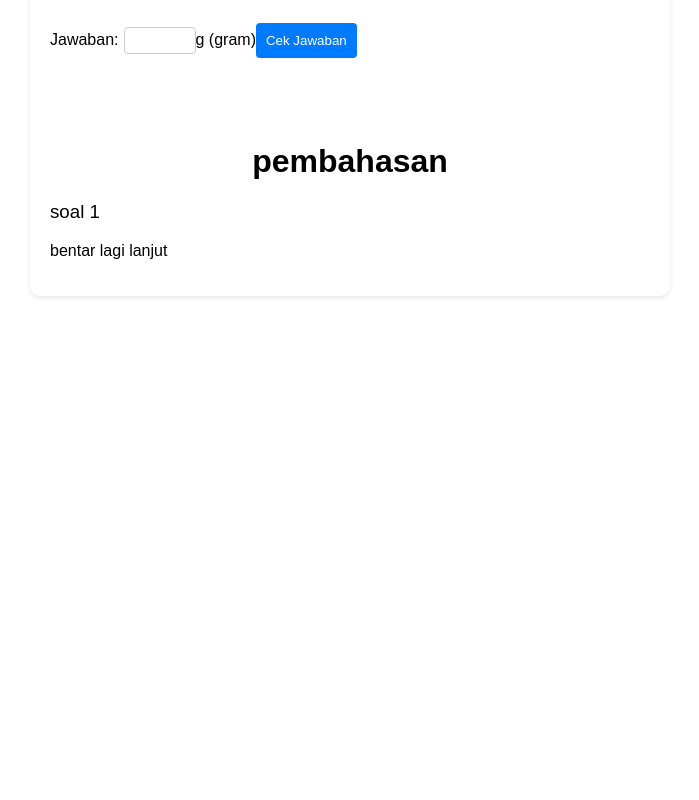
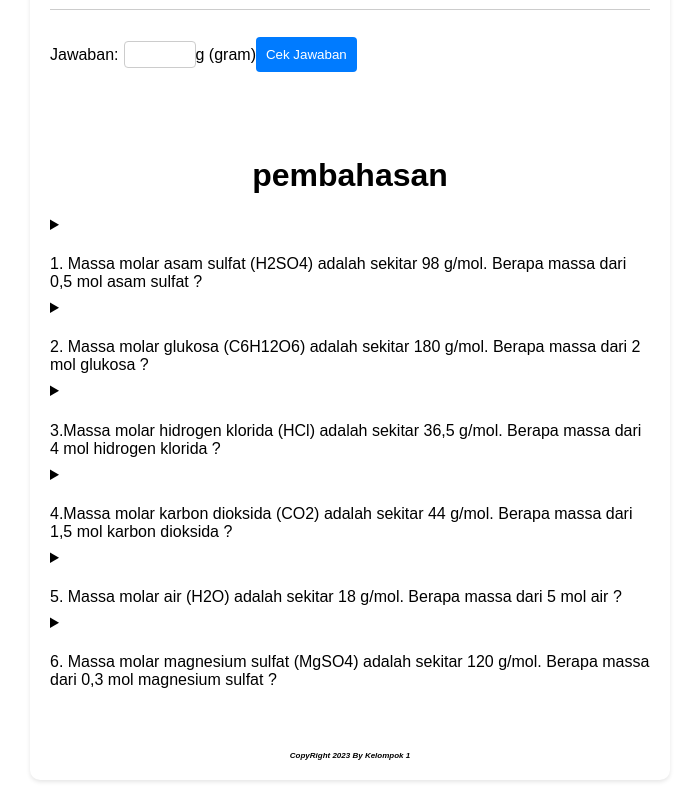
Before and after one commit to GRINFIZOR/gamekimia, a plain HTML site: page index.html in a window 1280 px wide. Shown: the part 394-1194 px from the top of the page, without its empty margins (290-989 px from the left). Before the commit the page ends 800 px from the top, so only its background shows below. Drawn offline with nearby package versions, Linux system fonts and the light colour scheme.

Commit message:
membuat readmore

```diff
--- a/index.html
+++ b/index.html
@@ -4,6 +4,7 @@
     <title>Permainan Konsep Mol dan Stoikiometri</title>
     <link rel="icon" href="background/favicon.ico" type="icon" />
     <link rel="stylesheet" type="text/css" href="style.css" />
+    <script src="https://cdnjs.cloudflare.com/ajax/libs/jquery/2.1.3/jquery.min.js"></script>
   </head>
   <body>
     <div class="container">
@@ -25,9 +26,33 @@
         <h1>pembahasan</h1>
       </div>
       <div class="soal">
-        <h3>soal 1</h3>
-        <p>bentar lagi lanjut</p>
+        <details>
+          <summary><h4>1. Massa molar asam sulfat (H2SO4) adalah sekitar 98 g/mol. Berapa massa dari 0,5 mol asam sulfat ?</h4></summary>
+          <div>JAWABANNYA: 0,5 mol x 98 g/mol = 49 g Jadi, massa dari 0,5 mol asam sulfat adalah 49 gram.</div>
+        </details>
+        <details>
+          <summary><h4>2. Massa molar glukosa (C6H12O6) adalah sekitar 180 g/mol. Berapa massa dari 2 mol glukosa ?</h4></summary>
+          <div>JAWABANNYA: Massa = 2 mol x 180 g/mol = 360 g Jadi, massa dari 2 mol glukosa adalah 360 gram.</div>
+        </details>
+        <details>
+          <summary><h4>3.Massa molar hidrogen klorida (HCl) adalah sekitar 36,5 g/mol. Berapa massa dari 4 mol hidrogen klorida ?</h4></summary>
+          <div>JAWABANNYA: Massa = 4 mol x 36,5 g/mol = 146 g Jadi, massa dari 4 mol Hidrogen Klorida adalah 146 gram.</div>
+        </details>
+        <details>
+          <summary><h4>4.Massa molar karbon dioksida (CO2) adalah sekitar 44 g/mol. Berapa massa dari 1,5 mol karbon dioksida ?</h4></summary>
+          <div>JAWABANNYA:Massa = 1,5 mol x 44 g/mol = 66 g Jadi, massa dari 1,5 mol Karbon Dioksida adalah 66 gram.</div>
+        </details>
+        <details>
+          <summary><h4>5. Massa molar air (H2O) adalah sekitar 18 g/mol. Berapa massa dari 5 mol air ?</h4></summary>
+          <div>JAWABANNYA: Massa = 5 mol x 18 g/mol = 90 g Jadi, massa dari 5 mol air adalah 90 gram.</div>
+        </details>
+        <details>
+          <summary><h4>6. Massa molar magnesium sulfat (MgSO4) adalah sekitar 120 g/mol. Berapa massa dari 0,3 mol magnesium sulfat ?</h4></summary>
+          <div>JAWABANNYA: Massa = 0,3 mol x 120 g/mol = 36 g Jadi, massa dari 0,3 mol magnesium sulfat adalah 36 gram.</div>
+        </details>
       </div>
+      <br /><br /><br />
+      <div class="tanda">CopyRight 2023 By Kelompok 1</div>
     </div>
     <script src="script.js"></script>
   </body>
--- a/script.js
+++ b/script.js
@@ -5,8 +5,9 @@ const reactions = [
   { equation: 'Massa molar karbon dioksida (CO2) adalah sekitar 44 g/mol. Berapa massa dari 1,5 mol karbon dioksida ?', answer: 66 },
   { equation: ' Massa molar air (H2O) adalah sekitar 18 g/mol. Berapa massa dari 5 mol air ?', answer: 90 },
   { equation: ' Massa molar magnesium sulfat (MgSO4) adalah sekitar 120 g/mol. Berapa massa dari 0,3 mol magnesium sulfat ?', answer: 36 },
-  { equation: ' Massa molar hidrogen klorida (HCl) adalah sekitar 36,5 g/mol. Berapa massa dari 4 mol hidrogen klorida ?', answer: 146 },
+
   // Tambahkan pe: 2 mrtanyaan dan jawaban lainnya di sini
+
   ,
 ];
 
--- a/style.css
+++ b/style.css
@@ -57,8 +57,9 @@ button {
   padding: 10px;
 }
 
-h3 {
+h4 {
   font-weight: normal;
+  margin-bottom: 0.5em;
 }
 
 #result {
@@ -67,7 +68,23 @@ h3 {
   font-weight: bold;
 }
 
-@media (max-width: 480px) {
+.soal div {
+  padding: 10px auto;
+  text-align: center;
+}
+
+body {
+  margin: 20px;
+}
+
+div .tanda {
+  font-size: 0.5em;
+  font-weight: bold;
+  font-style: italic;
+  text-align: center;
+}
+
+/* @media (max-width: 480px) {
   .container {
     padding: 15px;
   }
@@ -79,4 +96,4 @@ h3 {
   button {
     padding: 8px;
   }
-}
+} */
```
